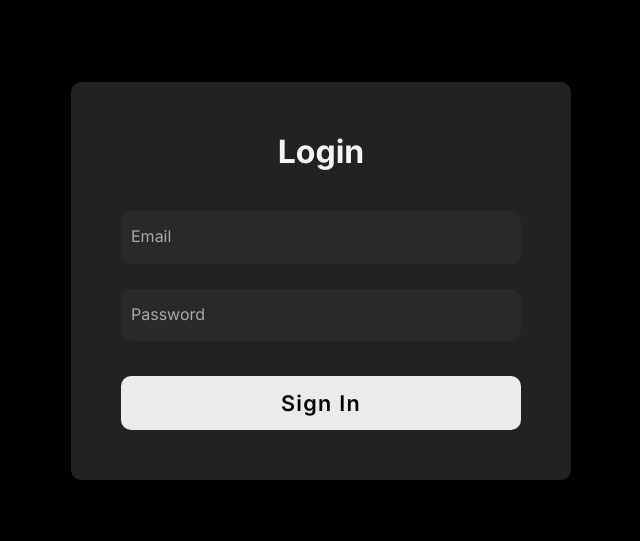
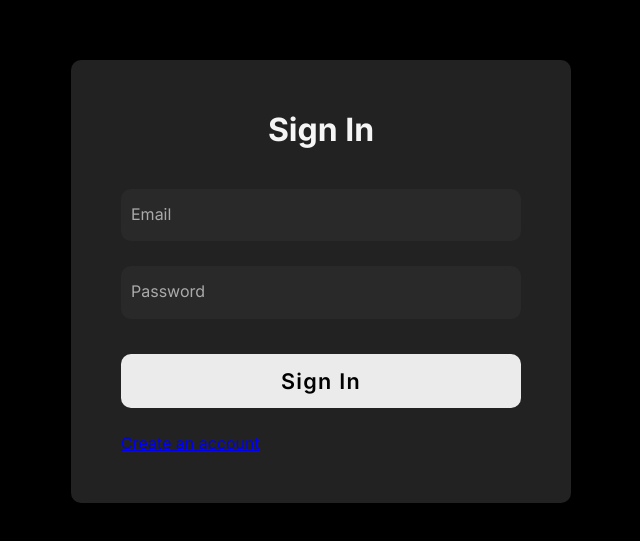
Before and after one commit to Foxtrox420/Movie-Recommender-Project, a plain HTML site: page Dart/signin.html in a window 1280 px wide. Shown: the part 119-660 px from the top of the page, without its empty margins (319-959 px from the left). Drawn offline with Linux system fonts and the light colour scheme.

Commit message:
Update signin.html

```diff
--- a/Dart/signin.html
+++ b/Dart/signin.html
@@ -11,7 +11,7 @@
         <span></span>
         <div class="signin">
             <div class="content">
-                <h2>Login</h2>
+                <h2>Sign In</h2>
                 <div class="form">
                     <div class="inputBox">
                         <input type="email" id="email" required>
@@ -23,6 +23,9 @@
                     </div>
                     <div class="inputBox">
                         <input type="submit" value="Sign In" onclick="loginUser()">
+                    </div>
+                    <div class="inputBox">
+                        <a href="signup.html">Create an account</a>
                     </div>
                 </div>
             </div>
```
